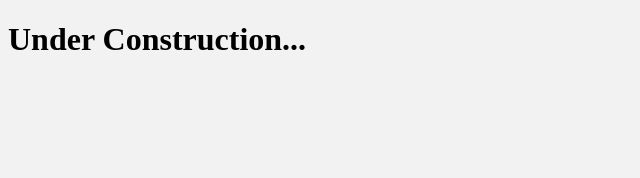
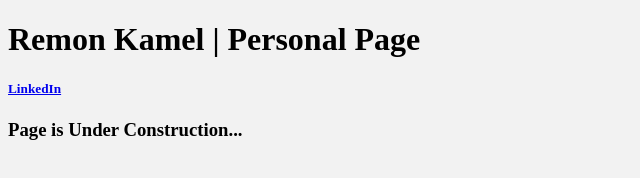
Before and after one commit to harryremon/harryremon.github.io, a plain HTML site: page index.html in a window 1280 px wide. Shown: the whole page, without its empty margins (0-640 px from the left). Drawn offline with Linux system fonts and the light colour scheme.

Commit message:
Update Placeholder Page

```diff
--- a/index.html
+++ b/index.html
@@ -5,7 +5,9 @@
     </head>
     <body style="background-color: #f2f2f2;">
         <div>
-            <h1>Under Construction...</h1>
+            <H1>Remon Kamel | Personal Page</H1>
+            <h5><a href="https://www.linkedin.com/in/remonkamel">LinkedIn</a></h5>
+            <h3>Page is Under Construction...</h1>
         </div>
     </body>
 </html>
```
